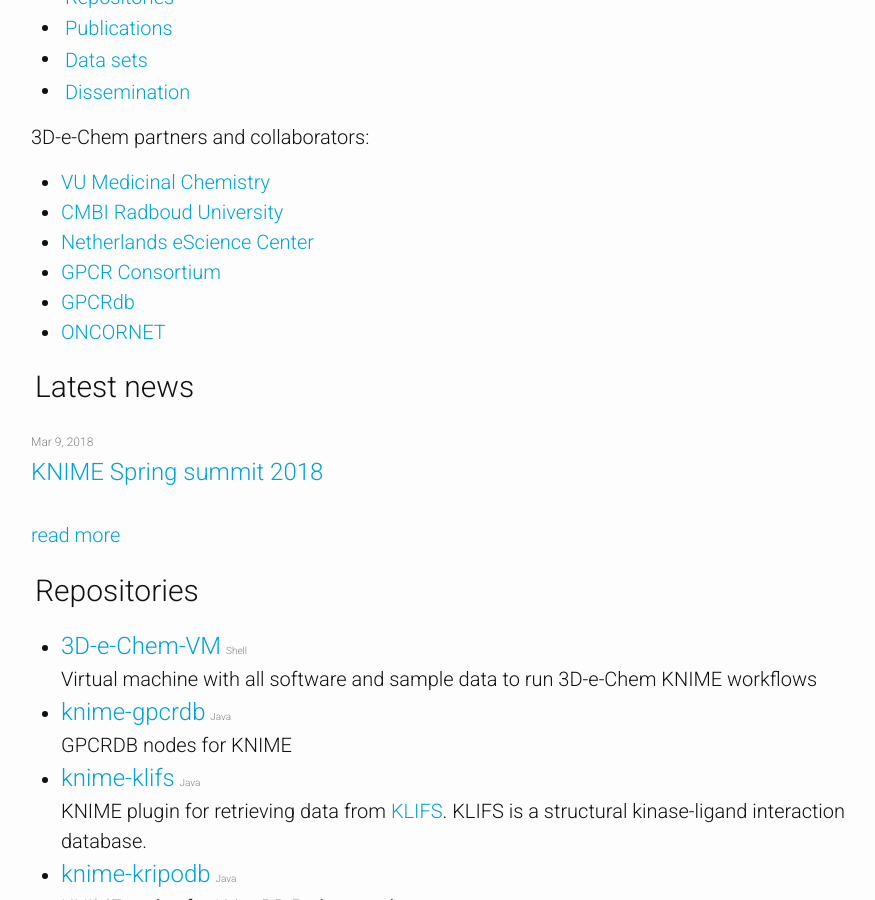
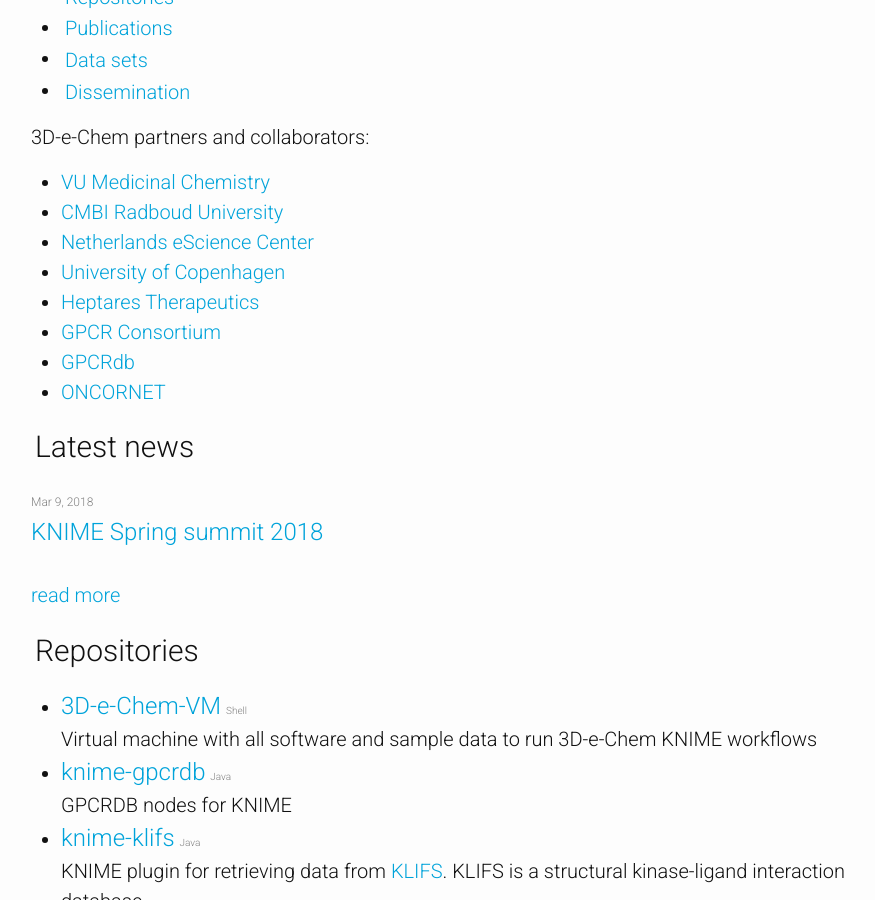
Before and after one commit to 3D-e-Chem/3D-e-Chem.github.io, a Jekyll site: the page built from index.html, in a window 1280 px wide and 900 px high, scrolled down 426 px. Shown: the whole window, without its empty margins (159-1034 px from the left). Built offline with Jekyll 4.4.1, drawn with Linux system fonts in a browser that asks for light colours; a style sheet for code colours, icons or effects is not loaded.

Commit message:
Update index.html

```diff
--- a/index.html
+++ b/index.html
@@ -76,6 +76,12 @@
     </li>
     <li>
         <a href="https://www.esciencecenter.nl/">Netherlands eScience Center</a>
+    </li>
+    <li>
+        <a href="https://www.ku.dk/english/">University of Copenhagen</a>
+    </li>
+    <li>
+        <a href="https://www.heptares.com/">Heptares Therapeutics</a>
     </li>
     <li>
         <a href="http://gpcrconsortium.org/">GPCR Consortium</a>
```
